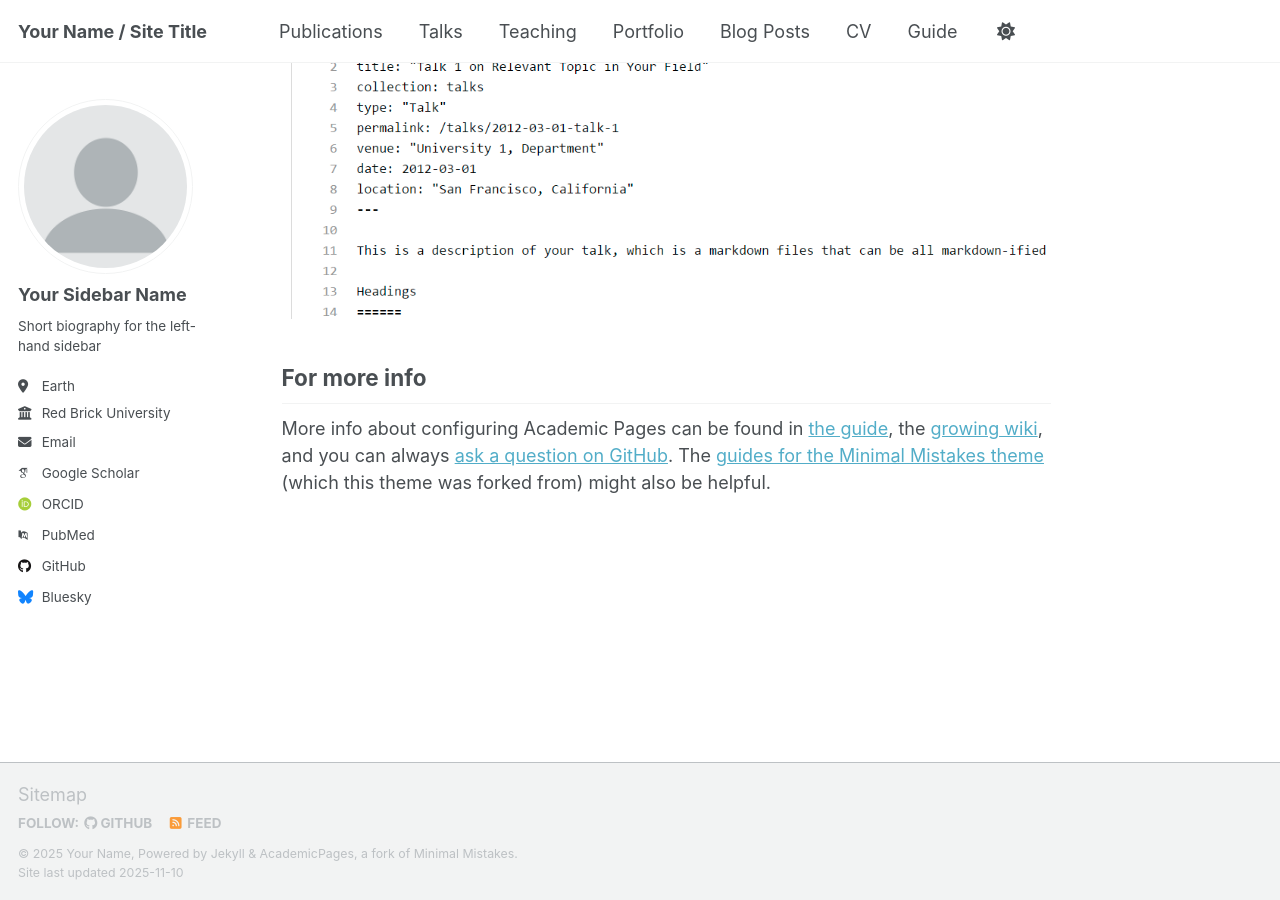
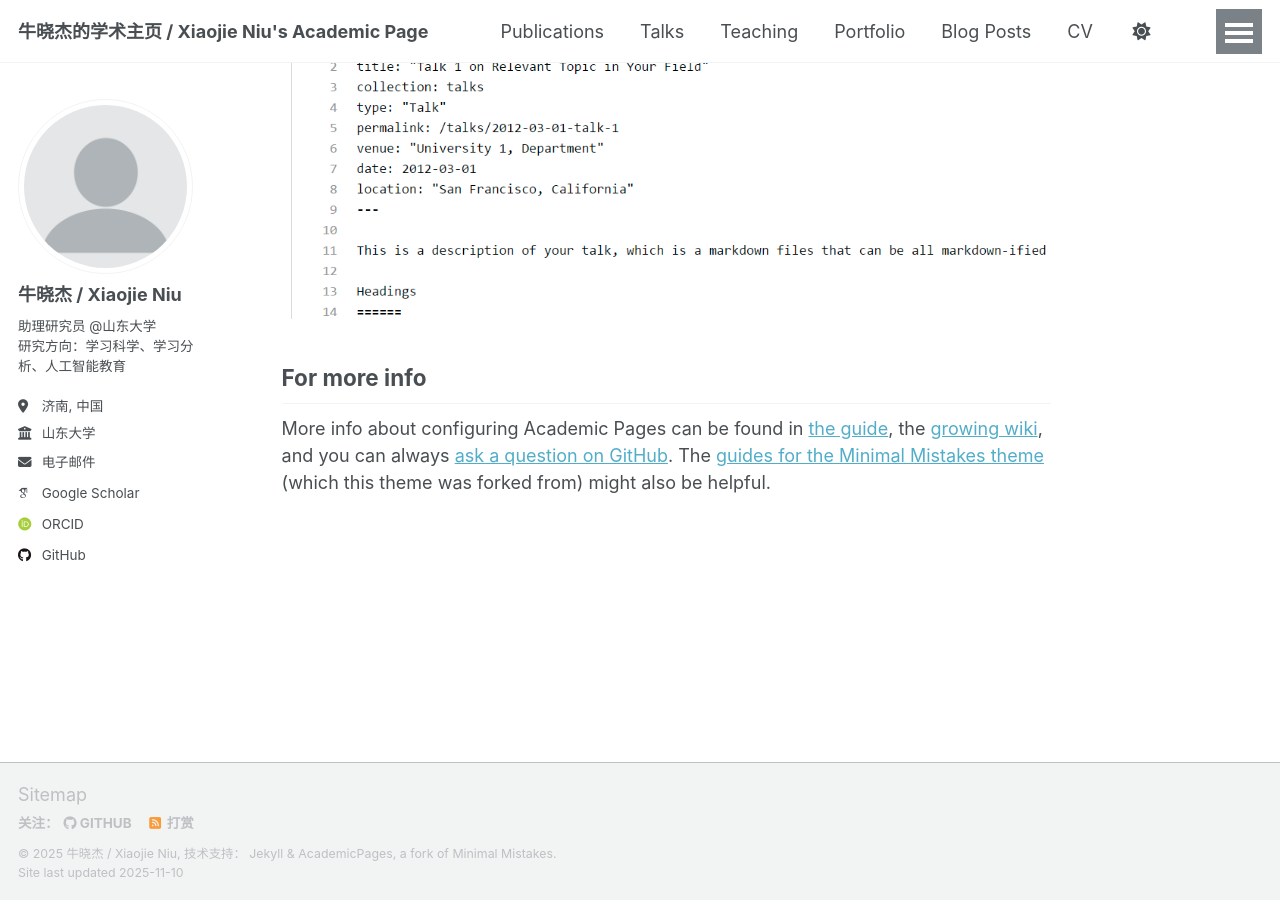
Before and after one commit to Xiaojie-Niu/xiaojie.github.io, a Jekyll site: the page built from _pages/about.md, in a window 1280 px wide and 900 px high, scrolled down 2880 px. Built offline with Jekyll 4.4.1, drawn with Linux system fonts in a browser that asks for light colours; some web fonts are replaced; a script that is not in the unit is left out.

Commit message:
Update _config.yml

```diff
--- a/_config.yml
+++ b/_config.yml
@@ -7,77 +7,54 @@
 # server process.
 
 # Basic Site Settings
-locale                   : "en-US"
-site_theme               : "default" # Currently available options are "default", "air"
-title                    : "Your Name / Site Title"
+locale                   : "zh-CN"  # 可以改为 "en-US"
+title                    : "牛晓杰的学术主页 / Xiaojie Niu's Academic Page"
 title_separator          : "-"
-name                     : &name "Your Name"
-description              : &description "Your Name's academic portfolio"   # Update this with a general description of your site, this is the default if not overridden by a page
-url                      : https://academicpages.github.io # The base hostname & protocol for your site e.g. "https://[your GitHub username].github.io",
-                                                           # or if you already have some other page hosted on Github then use "https://[your GitHub username].github.io/[Your Repo Name]"
-baseurl                  : "" # the subpath of your site, e.g. "/blog"
-repository               : "academicpages/academicpages.github.io"
+name                     : &name "牛晓杰 / Xiaojie Niu"
+description              : &description "山东大学教师教育学院助理研究员"
+url                      : https://xiaojie-niu.github.io
+baseurl                  : "/xiaojie.github.io"
+repository               : "xiaojie-niu/xiaojie.github.io"
 
 # Site Author - The following control what appear as part of the author content on the side bar.
 #               If a field is blank the icon and link will not appear, otherwise it will be shown.
 #               Additional customization can be done by editing /_includes/author-profile.html
 author:
-  # Biographic information
-  avatar           : "profile.png"
-  name             : "Your Sidebar Name"
-  pronouns         : # example: "she/her"
-  bio              : "Short biography for the left-hand sidebar"
-  location         : "Earth"
-  employer         : "Red Brick University"
-  uri              : # URL
-  email            : "none@example.org"
-
-  # Academic websites
-  academia         : # URL
-  arxiv            : # URL - Update with the correct link to your profile
-  googlescholar    : "https://scholar.google.com/citations?user=PS_CX0AAAAAJ"
-  inspire-hep      : # URL
-  impactstory      : # URL
-  orcid            : "https://orcid.org/yourorcidurl"
-  semantic         : # URL
-  pubmed           : "https://www.ncbi.nlm.nih.gov/pubmed/?term=john+snow"
-  researchgate     : # URL
-  scopus           : # URL
-
-  # Repositories and software development
-  bitbucket        : # Username - Update with your username on the site
-  codepen          : # Username
-  dribbble         : # Username
-  github           : "academicpages"
-  kaggle           : # Username
-  stackoverflow    : # User number or user number and name (i.e., use "1" or "1/jeff-atwood")
-
-  # Social media
-  artstation       : # Username
-  bluesky          : "bsky.app" # Replace this with you Bluesky username
-  facebook         : # Username
-  flickr           : # Username
-  foursquare       : # Username
-  goodreads        : # Username
-  google_plus      : # Username
-  keybase          : # Username
-  instagram        : # Username
-  lastfm           : # Username
-  linkedin         : # Username
-  mastodon         : # URL
-  medium           : # URL
-  pinterest        : # Username
-  soundcloud       : # Username
-  steam            : # Username
-  telegram         : # URL
-  tumblr           : # Username
-  twitter          : # Username for X / Twitter
-  vine             : # Username
-  weibo            : # Username
-  wikipedia        : # Username
-  xing             : # Username
-  youtube          : # Username
-  zhihu            : # Username
+  name             : "牛晓杰 / Xiaojie Niu"
+  avatar           : "profile.png"  # 放在 images 文件夹
+  bio              : "助理研究员 @山东大学<br>研究方向：学习科学、学习分析、人工智能教育"
+  location         : "济南, 中国"
+  employer         : "山东大学"
+  pubmed           :
+  googlescholar    : "https://scholar.google.com.hk/citations?hl=zh-CN&user=zc_ZBNkAAAAJ"
+  email            : "xiaojie.niu@mail.bnu.edu.cn"
+  researchgate     :
+  uri              :
+  bitbucket        :
+  codepen          :
+  dribbble         :
+  flickr           :
+  facebook         :
+  foursquare       :
+  github           : "https://github.com/Xiaojie-Niu"
+  google_plus      :
+  keybase          :
+  instagram        :
+  impactstory      :
+  lastfm           :
+  linkedin         :
+  orcid            : "https://orcid.org/0000-0002-1085-489X"
+  pinterest        :
+  soundcloud       :
+  stackoverflow    :
+  steam            :
+  tumblr           :
+  twitter          :
+  vine             :
+  weibo            :
+  xing             :
+  youtube          :
+  wikipedia        :
 
 # Publication Category - The following the list of publication categories and their headings
 publication_category:
@@ -167,26 +144,23 @@ exclude:
   - "*.sublime-workspace"
   - .asset-cache
   - .bundle
-  - .github
   - .jekyll-assets-cache
   - .sass-cache
+  - CHANGELOG
+  - Capfile
+  - Gemfile
+  - Gruntfile.js
+  - LICENSE
+  - README
+  - Rakefile
   - assets/js/_main.js
   - assets/js/plugins
   - assets/js/vendor
-  - CHANGELOG
-  - Capfile
   - config
-  - Dockerfile
-  - Gemfile
-  - Gruntfile.js
   - gulpfile.js
-  - LICENSE
-  - local
   - log
   - node_modules
-  - package.json*
-  - Rakefile
-  - README
+  - package.json
   - tmp
   - vendor
 keep_files:
```
